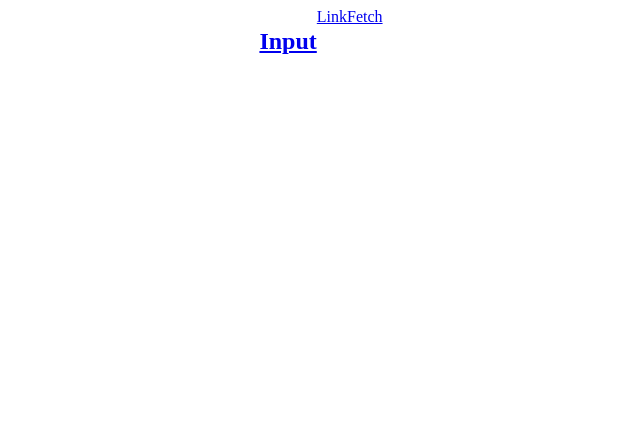
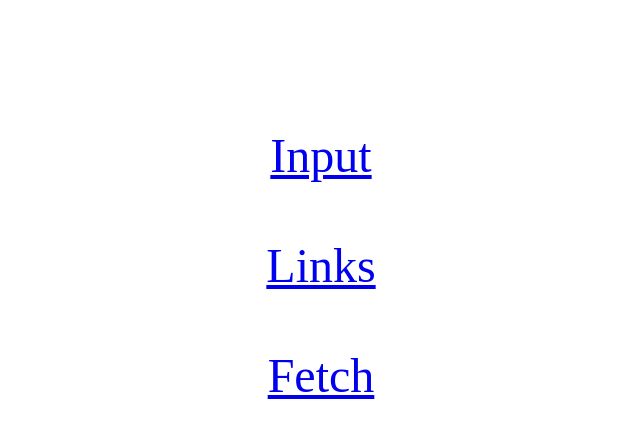
Before and after one commit to tunaaa0327/tunaaa0327.github.io, a plain HTML site: page index.html in a window 1280 px wide. Shown: the whole page, without its empty margins (319-959 px from the left). Drawn offline with Linux system fonts and the light colour scheme.

Commit message:
HAHAHAHAH

```diff
--- a/index.html
+++ b/index.html
@@ -9,16 +9,17 @@
 <style>
     div
     {
-        display: flex;
+        font-size: 3rem;
+        margin-top:8rem;
         text-align: center;
         justify-content: center;
     }
 </style>
 <body>
     <div>
-        <a href="./input/sample.html"><h2>Input</h2></a><br>
-        <a href="./main/link.html">Link</a><br>
-        <a href="./fetch/quote.html">Fetch</a>
+        <a href="./input/sample.html">Input</a><br><br>
+        <a href="./links/link.html">Links</a><br><br>
+        <a href="./fetch/quote.html">Fetch</a><br>
     </div>
 </body>
 </html>
```
